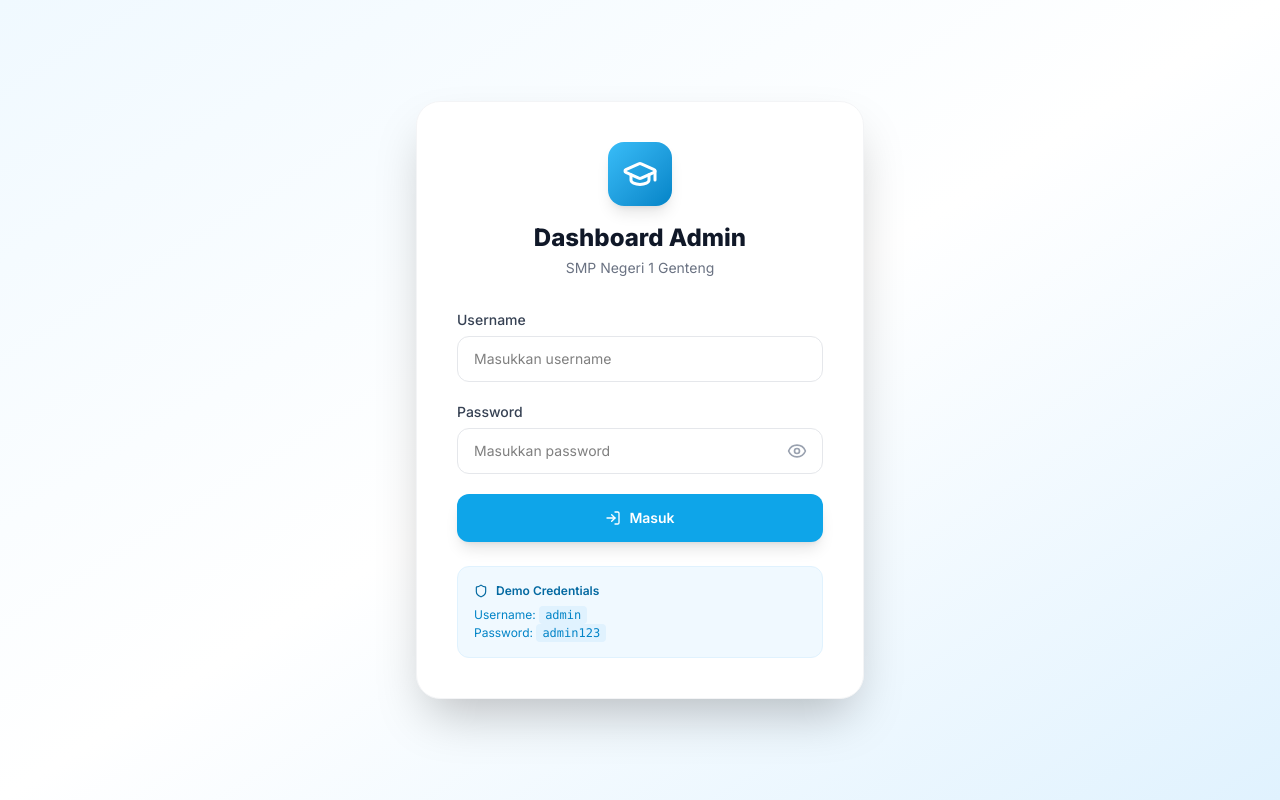
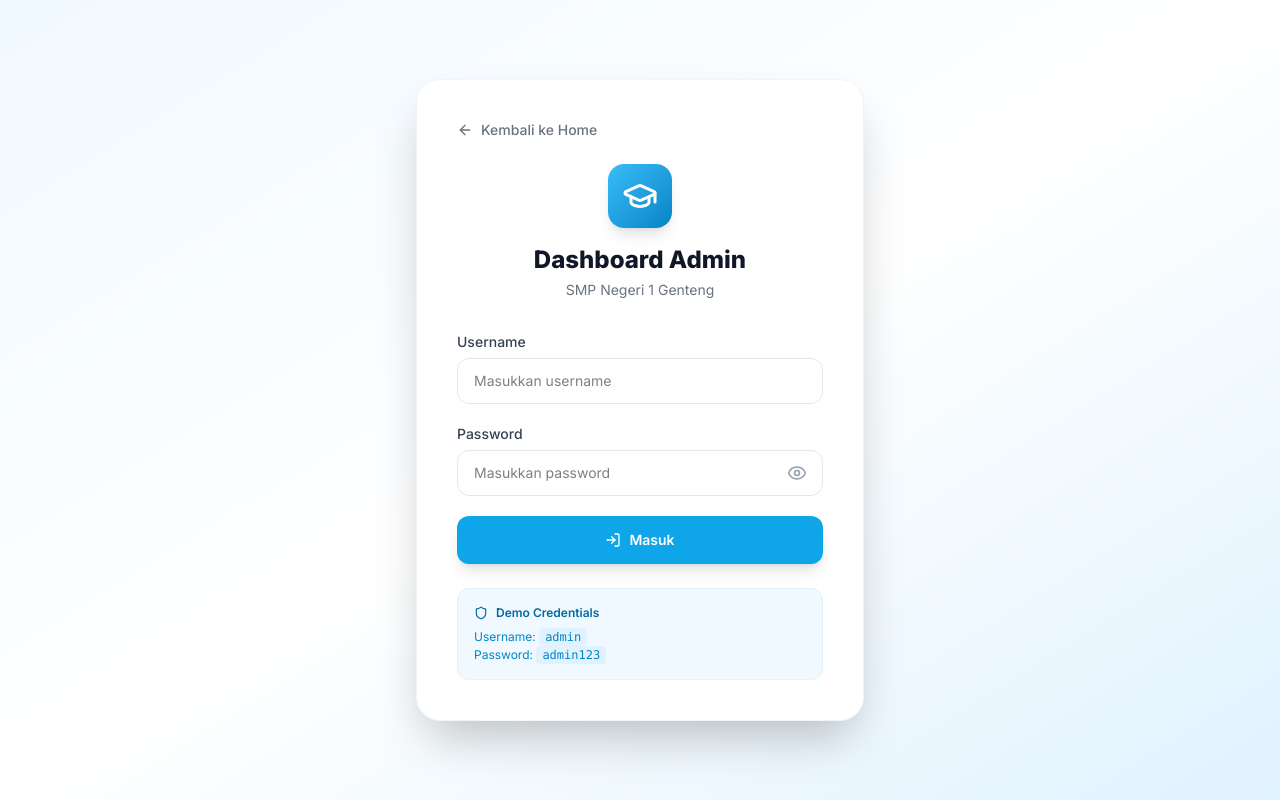
Before and after one commit to darkverst/smpn1genteng, a React (Vite) app: page /#/login in a window 1280 px wide. Built offline with nearby package versions, Linux system fonts and the light colour scheme; no server answers; the database is empty.

Commit message:
Add home link to admin login

```diff
--- a/src/pages/Login.tsx
+++ b/src/pages/Login.tsx
@@ -1,6 +1,6 @@
 import { useState } from 'react';
-import { Navigate, useNavigate } from 'react-router-dom';
-import { LogIn, GraduationCap, AlertCircle, Eye, EyeOff, Shield } from 'lucide-react';
+import { Link, Navigate, useNavigate } from 'react-router-dom';
+import { ArrowLeft, LogIn, GraduationCap, AlertCircle, Eye, EyeOff, Shield } from 'lucide-react';
 import { useApp } from '../context/AppContext';
 
 export default function Login() {
@@ -38,6 +38,16 @@ export default function Login() {
       <div className="w-full max-w-md animate-fadeIn">
         {/* Card */}
         <div className="bg-white rounded-3xl shadow-2xl p-6 sm:p-8 lg:p-10 border border-gray-100">
+          <div className="mb-4 sm:mb-5">
+            <Link
+              to="/"
+              className="inline-flex items-center gap-2 text-sm font-medium text-gray-500 hover:text-primary-600 transition-colors"
+            >
+              <ArrowLeft className="h-4 w-4" />
+              Kembali ke Home
+            </Link>
+          </div>
+
           {/* Logo */}
           <div className="text-center mb-6 sm:mb-8">
             <div className="w-14 h-14 sm:w-16 sm:h-16 bg-gradient-to-br from-primary-400 to-primary-600 rounded-2xl flex items-center justify-center mx-auto mb-3 sm:mb-4 shadow-lg">
```
